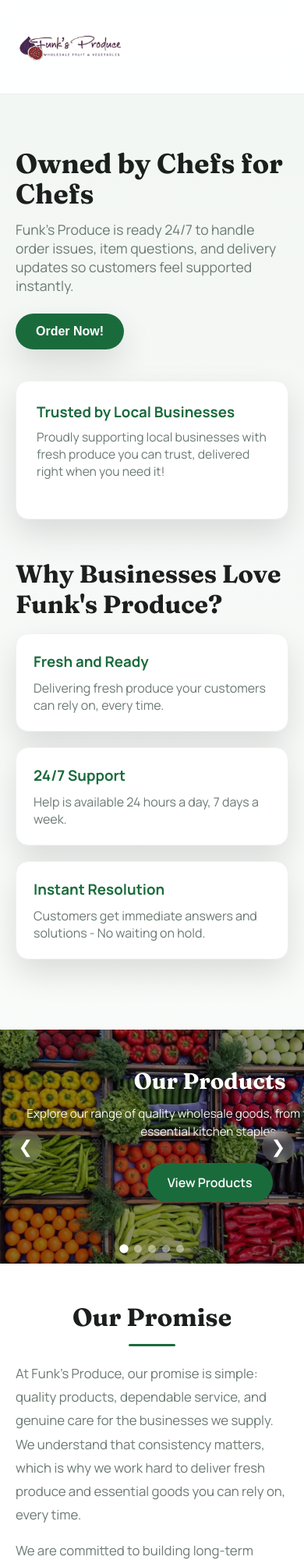
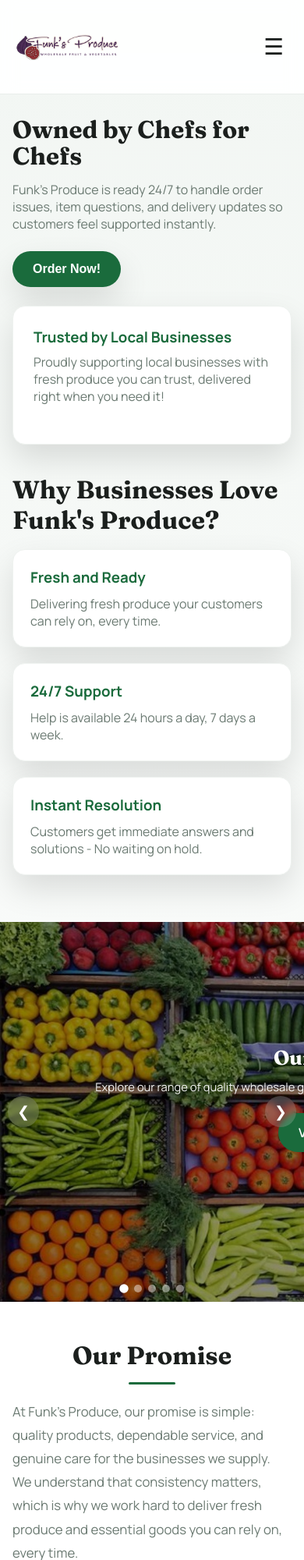
Before and after one commit to theoahhing/Funk-Website, a website: page index.html in a window 390 px wide. Shown: the top 2000 px of the page at 78% size. Drawn offline with Linux system fonts and the light colour scheme.

Commit message:
Updated CSS file.
Made minor changes to CSS file for testing purposes.

```diff
--- a/index.html
+++ b/index.html
@@ -19,12 +19,15 @@
       <a href="/">
         <img src="Images/Funk-Logos/FUNK MAIN LOGO DARK (NO BACKING).PNG" class="logo">
       </a>
+
       <div class="nav-links">
         <a href="/">Home</a>
         <a href="/products/">Products</a>
         <a href="/about/">About</a>
         <a href="/contact/">Contact</a>
       </div>
+
+      <button class="menu-toggle" aria-label="Open menu">&#9776;</button>
     </div>
   </nav>
 
--- a/style.css
+++ b/style.css
@@ -936,7 +936,7 @@
 }
 
 /* =====================================================
-   RESPONSIVE - GENERAL TABLET SIZE
+   RESPONSIVE - TABLET
 ===================================================== */
 
 @media (max-width: 900px) {
@@ -962,7 +962,7 @@
   }
 
   .product-slider {
-    height: 340px;
+    aspect-ratio: 16 / 7;
   }
 
   .product-slide-overlay p {
@@ -972,20 +972,16 @@
 }
 
 /* =====================================================
-   RESPONSIVE - GENERAL PHONE SIZE
+   RESPONSIVE - PHONE
 ===================================================== */
 
 @media (max-width: 768px) {
-  .site-header,
-  .header,
-  .navbar {
+  .nav-inner {
     padding: 12px 16px;
-  }
-
-  .navbar {
     display: flex;
     align-items: center;
     justify-content: space-between;
+    gap: 12px;
   }
 
   .nav-links {
@@ -996,57 +992,92 @@
     display: flex;
     align-items: center;
     justify-content: center;
+    flex-shrink: 0;
+    padding: 8px 10px;
+    border: none;
     background: none;
-    border: none;
+    color: var(--text);
     font-size: 1.8rem;
+    line-height: 1;
     cursor: pointer;
-    padding: 8px;
   }
 
-  .logo img {
-    max-height: 48px;
-    width: auto;
+  .logo {
+    width: clamp(120px, 36vw, 170px);
+    height: auto;
   }
 
-  /* Completely hide chat when accessing website from phone. */
   .chat-window,
   .chat-fab {
     display: none !important;
   }
 
+  .hero {
+    gap: 24px;
+    padding: 28px 16px;
+  }
+
+  .hero h1 {
+    font-size: clamp(1.8rem, 8vw, 2.4rem);
+  }
+
+  .hero p {
+    font-size: 1rem;
+  }
+
+  .features {
+    padding: 10px 16px 60px;
+  }
+
   .product-slider {
-    height: 300px;
+    aspect-ratio: 4 / 5;
+    height: auto;
+  }
+
+  .product-slide {
+    min-width: 100%;
+    min-height: 100%;
+  }
+
+  .product-slide img {
+    width: 100%;
+    height: 100%;
+    object-fit: cover;
   }
 
   .product-slide-overlay {
-    padding: 30px 18px 60px;
+    padding: 24px 16px 56px;
   }
 
   .product-slide-overlay h2 {
-    font-size: 1.8rem;
+    margin-bottom: 12px;
+    font-size: 1.6rem;
+    line-height: 1.15;
   }
 
   .product-slide-overlay p {
-    font-size: 0.95rem;
-    line-height: 1.5;
+    max-width: 100%;
+    margin-bottom: 14px;
+    font-size: 0.92rem;
+    line-height: 1.45;
   }
 
   .slider-arrow {
-    width: 42px;
-    height: 42px;
-    font-size: 1.4rem;
+    width: 40px;
+    height: 40px;
+    font-size: 1.2rem;
   }
 
   .slider-arrow-left {
-    left: 12px;
+    left: 10px;
   }
 
   .slider-arrow-right {
-    right: 12px;
+    right: 10px;
   }
 
   .slider-dots {
-    bottom: 14px;
+    bottom: 12px;
     gap: 8px;
   }
 
@@ -1056,7 +1087,7 @@
   }
 
   .promise-section {
-    padding: 50px 20px;
+    padding: 50px 16px;
   }
 
   .promise-inner {
@@ -1066,4 +1097,17 @@
   .promise-inner h2 {
     text-align: center;
   }
+
+  .info-section {
+    padding: 30px 16px 60px;
+  }
+
+  .info-content {
+    padding: 22px 18px;
+  }
+
+  .hours {
+    grid-template-columns: 100px 1fr;
+    font-size: 1rem;
+  }
 }
```
